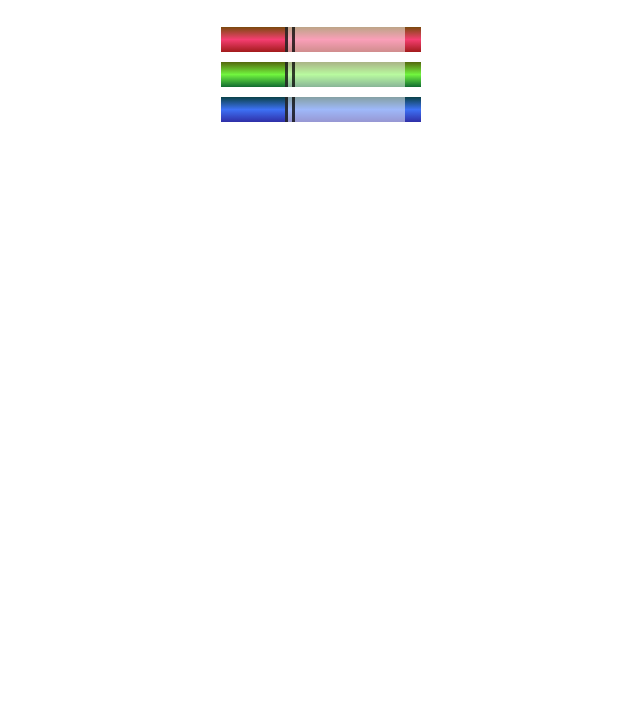
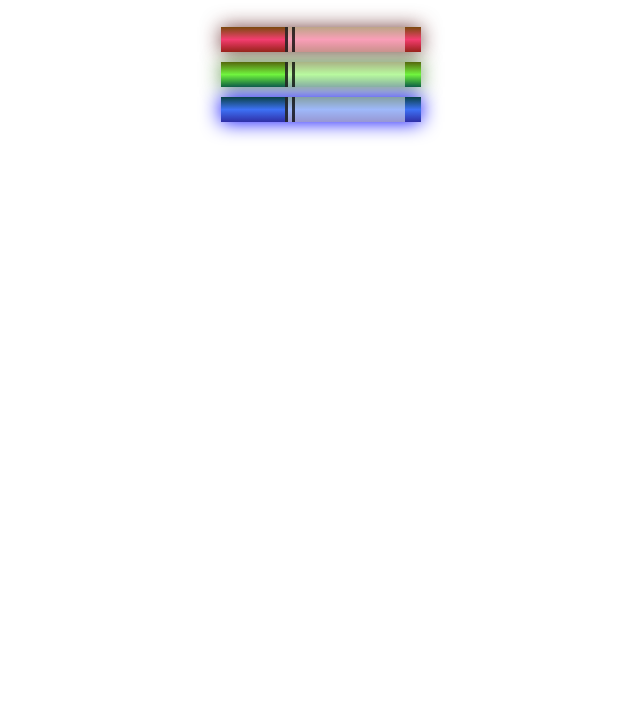
Before and after one commit to amnesia322/HTML-Learn, a plain HTML site: page color-css/index.html in a window 1280 px wide. Shown: the part 73-800 px from the top of the page, without its empty margins (319-959 px from the left). Drawn offline with Linux system fonts and the light colour scheme.

Commit message:
finish color-css, learn box-shadow

```diff
--- a/color-css/styles.css
+++ b/color-css/styles.css
@@ -31,12 +31,15 @@ h1 {
 
 .red {
     background: linear-gradient(rgb(122, 74, 14), rgb(245, 62, 113), rgb(162, 27, 27));
+    box-shadow: 0 0 20px 0 rgba(83, 14, 14, 0.8);
 }
 
 .green {
     background: linear-gradient(#55680D, #71F53E, #116C31);
+    box-shadow: 0 0 20px 0 #3B7E20CC;
 }
 
 .blue {
     background: linear-gradient(hsl(186, 76%, 16%), hsl(223, 90%, 60%), hsl(240, 56%, 42%));
+    box-shadow: 0 0 20px 0 blue;
 }
```
